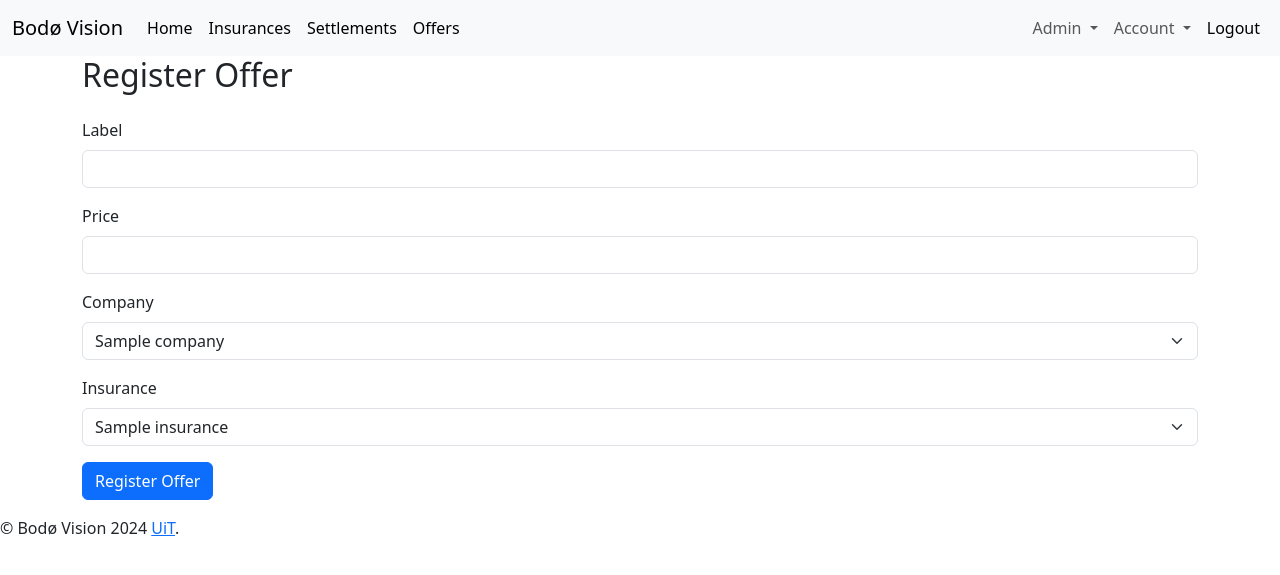
After one commit to martinfosby/ForsikringsApp, a Flask app: page /make/offer/ in a window 1280 px wide. The commit adds this page. Shown: the top 575 px of the page. Run offline with Flask 3, Linux system fonts and the light colour scheme; a user stored in the database is signed in; tables that the repository leaves empty hold one stand-in row (values such as "Sample post"); some libraries are stand-ins or nearby versions.

Commit message:
overview and registration for offers, updated SQLalchemy to match the actual db after foreign key change

```diff
--- a/flask_app/app/__init__.py
+++ b/flask_app/app/__init__.py
@@ -34,11 +34,13 @@ def create_app(config_class=ProductionConfig):
     from app.blueprints.settlements import bp as settlement_bp
     from app.blueprints.administrator import bp as administrator_bp
     from app.blueprints.api import bp as api_bp
+    from app.blueprints.offers import bp as offers_bp
     app.register_blueprint(main_bp)
     app.register_blueprint(user_bp)
     app.register_blueprint(insurance_bp)
     app.register_blueprint(settlement_bp)
     app.register_blueprint(administrator_bp)
     app.register_blueprint(api_bp)
+    app.register_blueprint(offers_bp)
 
     return app
--- /dev/null
+++ b/flask_app/app/blueprints/offers/__init__.py
@@ -0,0 +1,5 @@
+from flask import Blueprint
+
+bp = Blueprint("offers", __name__, static_folder="static")
+
+from . import views
--- /dev/null
+++ b/flask_app/app/blueprints/offers/forms.py
@@ -0,0 +1,12 @@
+from flask_login import current_user
+from flask_wtf import FlaskForm
+from wtforms import StringField, IntegerField, SelectField, SubmitField, DateField
+from wtforms.validators import DataRequired, InputRequired
+
+
+class MakeOfferForm(FlaskForm):
+    label = StringField('Label', validators=[DataRequired()])
+    price = IntegerField('Price', validators=[InputRequired()])
+    company_id = SelectField('Company', coerce=int)
+    insurance_id = SelectField('Insurance', coerce=int)
+    submit = SubmitField('Register Offer')
--- /dev/null
+++ b/flask_app/app/blueprints/offers/views.py
@@ -0,0 +1,48 @@
+from flask import redirect, render_template, url_for
+from app.blueprints.offers import bp
+from app.extensions import db
+from app.models import Company, Insurance, Offer
+from flask_login import current_user, login_required
+from .forms import MakeOfferForm
+from datetime import date
+from flask import flash, redirect, url_for
+
+
+@bp.route('/offers', methods=['GET', 'POST'])
+def offers_list():
+    # Retrieve insurance records belonging to the current user
+    user_insurances = Insurance.query.filter_by(customer_id=current_user.id).all()
+    insurance_ids = [insurance.id for insurance in user_insurances]
+
+    # Retrieve offers only related to the user's insurance records
+    offers = Offer.query.filter(Offer.insurance_id.in_(insurance_ids)).all()
+
+    return render_template('offers/offers_list.html', offers=offers)
+
+
+
+@bp.route('/make/offer/', methods=['GET', 'POST'])
+@login_required
+def make_offer():
+    form = MakeOfferForm()
+
+    # Populate the dropdowns with data
+    form.company_id.choices = [(company.id, company.name) for company in Company.query.all()]
+    form.insurance_id.choices = [
+        (insurance.id, insurance.label) for insurance in Insurance.query.filter_by(customer_id=current_user.id).all()
+    ]
+
+    if form.validate_on_submit():
+        # Process the form data and save the offer
+        offer = Offer(
+            label=form.label.data,
+            price=form.price.data,
+            company_id=form.company_id.data,
+            insurance_id=form.insurance_id.data
+        )
+        db.session.add(offer)
+        db.session.commit()
+        flash('Offer registered successfully!')
+        return redirect(url_for('offers.offers_list'))
+
+    return render_template('offers/register_offer.html', form=form)
--- a/flask_app/app/templates/base.html
+++ b/flask_app/app/templates/base.html
@@ -31,6 +31,9 @@
                                     </li>
                                     <li class="nav-item">
                                         <a class="nav-link active" href="{{ url_for('settlements.settlement_list') }}">Settlements</a>
+                                    </li>
+                                    <li class="nav-item">
+                                        <a class="nav-link active" href="{{ url_for('offers.offers_list') }}">Offers</a>
                                     </li>
                                 </ul>
                                 <ul class="navbar-nav">
--- a/flask_app/app/templates/main/index.html
+++ b/flask_app/app/templates/main/index.html
@@ -9,6 +9,7 @@
                     <div class="list-group mt-3">
                         <a href="{{ url_for('insurances.make_insurance') }}" class="list-group-item list-group-item-action">Make New Insurance</a>
                         <a href="{{ url_for('settlements.make_settlement') }}" class="list-group-item list-group-item-action">Make New Settlement</a>
+                        <a href="{{ url_for('offers.make_offer') }}" class="list-group-item list-group-item-action">Make New Offer</a>
                         <a href="{{ url_for('auth.change_password') }}" class="list-group-item list-group-item-action">Change Password</a>
                         <a href="{{ url_for('auth.change_username') }}" class="list-group-item list-group-item-action">Change Username</a>
                         <a href="{{ url_for('auth.delete') }}" class="list-group-item list-group-item-action">Delete Account</a>
--- /dev/null
+++ b/flask_app/app/templates/offers/register_offer.html
@@ -0,0 +1,31 @@
+{% extends "base.html" %}
+
+{% block title %}Register Offer{% endblock %}
+
+{% block content %}
+    <div class="container">
+        <h2>Register Offer</h2>
+        <form method="POST" action="{{ url_for('offers.make_offer') }}" class="mt-4">
+            {{ form.hidden_tag() }}
+            <div class="mb-3">
+                {{ form.label.label(class="form-label") | escape }}
+                {{ form.label(class="form-control", id="label") | escape }}
+            </div>
+            <div class="mb-3">
+                {{ form.price.label(class="form-label") | escape }}
+                {{ form.price(class="form-control", id="price") | escape }}
+            </div>
+            <div class="mb-3">
+                {{ form.company_id.label(class="form-label") }}
+                {{ form.company_id(class="form-select", id="company_id") }}
+            </div>
+            <div class="mb-3">
+                {{ form.insurance_id.label(class="form-label") }}
+                {{ form.insurance_id(class="form-select", id="insurance_id") }}
+            </div>
+            <div class="mb-3">
+                {{ form.submit(class="btn btn-primary") }}
+            </div>
+        </form>
+    </div>
+{% endblock %}
--- a/flask_app/run.py
+++ b/flask_app/run.py
@@ -1,7 +1,7 @@
 from flask import g
 from flask_login import current_user
 from app import create_app
-from app.utils import referral
+# from app.utils import referral
 
 if __name__ == "__main__":
     app = create_app()
```
Also changed, not shown: flask_app/app/models/__init__.py (+23 -20 lines), flask_app/app/templates/offers/offers_list.html (added, +24 -0 lines).
